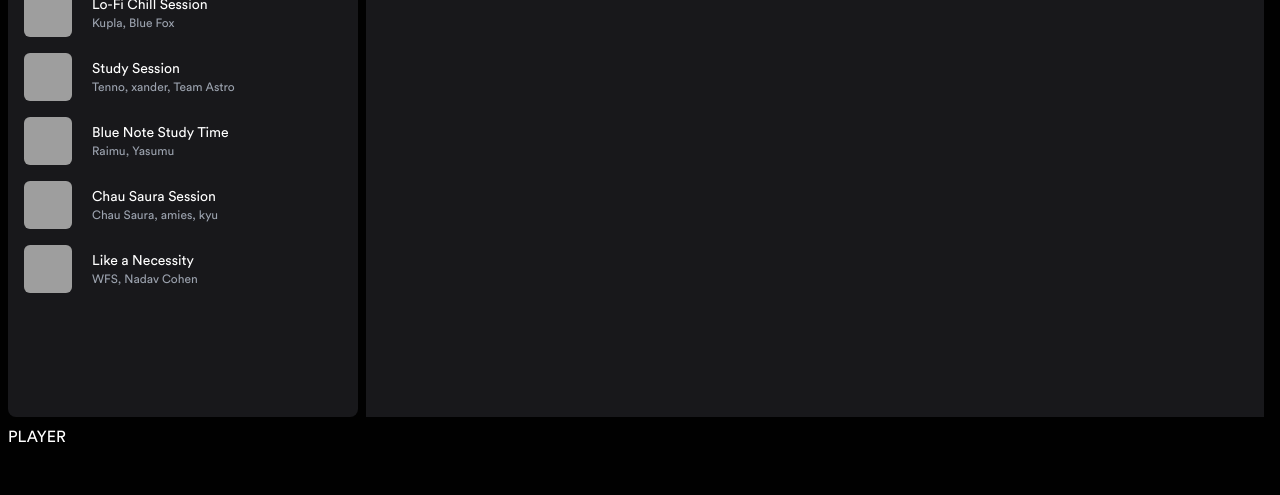
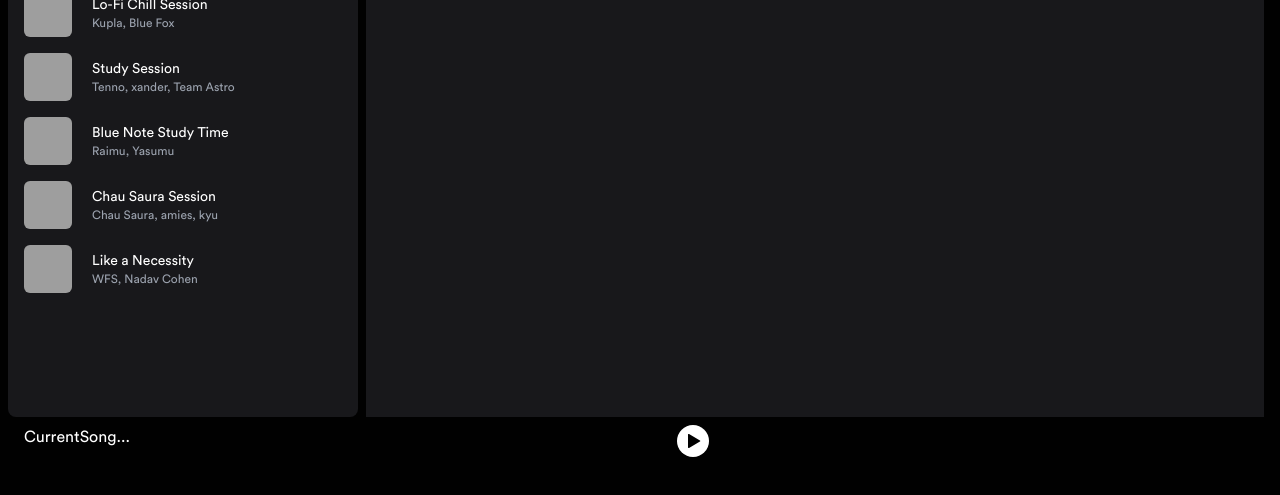
Before and after one commit to JowiiProgrammer/spotify-clone, an Astro site: page /playlist/1 in a window 1280 px wide. Shown: the part 267-762 px from the top of the page. Built offline with nearby package versions, Linux system fonts and the light colour scheme; Astro itself is replaced by a stand-in of ours; grey boxes are pictures that could not be loaded.

Commit message:
Add React & Base de construcción del Player

```diff
--- a/astro.config.mjs
+++ b/astro.config.mjs
@@ -1,10 +1,11 @@
 import { defineConfig } from 'astro/config';
 import tailwind from "@astrojs/tailwind";
+import svelte from "@astrojs/svelte";
 
-import svelte from "@astrojs/svelte";
+import react from "@astrojs/react";
 
 // https://astro.build/config
 export default defineConfig({
-  integrations: [tailwind(), svelte()],
+  integrations: [tailwind(), svelte(), react()],
   output: 'server'
 });
--- a/package.json
+++ b/package.json
@@ -11,9 +11,14 @@
   },
   "dependencies": {
     "@astrojs/check": "^0.4.1",
+    "@astrojs/react": "^3.0.9",
     "@astrojs/svelte": "^5.0.3",
     "@astrojs/tailwind": "^5.1.0",
+    "@types/react": "^18.2.48",
+    "@types/react-dom": "^18.2.18",
     "astro": "^4.2.1",
+    "react": "^18.2.0",
+    "react-dom": "^18.2.0",
     "svelte": "^4.2.9",
     "tailwindcss": "^3.4.1",
     "typescript": "^5.3.3"
--- /dev/null
+++ b/src/components/Player.jsx
@@ -0,0 +1,61 @@
+import { useEffect, useRef } from 'react'
+import { useState } from 'react'
+
+export const Pause = ({ className }) => (
+    <svg className={className} role="img" height="16" width="16" aria-hidden="true" viewBox="0 0 16 16"><path d="M2.7 1a.7.7 0 0 0-.7.7v12.6a.7.7 0 0 0 .7.7h2.6a.7.7 0 0 0 .7-.7V1.7a.7.7 0 0 0-.7-.7H2.7zm8 0a.7.7 0 0 0-.7.7v12.6a.7.7 0 0 0 .7.7h2.6a.7.7 0 0 0 .7-.7V1.7a.7.7 0 0 0-.7-.7h-2.6z"></path></svg>
+)
+export const Play = ({ className }) => (
+    <svg className={className} role="img" height="16" width="16" aria-hidden="true" viewBox="0 0 16 16"><path d="M3 1.713a.7.7 0 0 1 1.05-.607l10.89 6.288a.7.7 0 0 1 0 1.212L4.05 14.894A.7.7 0 0 1 3 14.288V1.713z"></path></svg>
+)
+export const VolumeSilence = () => (
+    <svg fill="currentColor" role="presentation" height="16" width="16" aria-hidden="true" aria-label="Volumen apagado" viewBox="0 0 16 16" ><path d="M13.86 5.47a.75.75 0 0 0-1.061 0l-1.47 1.47-1.47-1.47A.75.75 0 0 0 8.8 6.53L10.269 8l-1.47 1.47a.75.75 0 1 0 1.06 1.06l1.47-1.47 1.47 1.47a.75.75 0 0 0 1.06-1.06L12.39 8l1.47-1.47a.75.75 0 0 0 0-1.06z"></path><path d="M10.116 1.5A.75.75 0 0 0 8.991.85l-6.925 4a3.642 3.642 0 0 0-1.33 4.967 3.639 3.639 0 0 0 1.33 1.332l6.925 4a.75.75 0 0 0 1.125-.649v-1.906a4.73 4.73 0 0 1-1.5-.694v1.3L2.817 9.852a2.141 2.141 0 0 1-.781-2.92c.187-.324.456-.594.78-.782l5.8-3.35v1.3c.45-.313.956-.55 1.5-.694V1.5z"></path></svg>
+)
+export const Volume = () => (
+    <svg fill="currentColor" role="presentation" height="16" width="16" aria-hidden="true" aria-label="Volumen alto" id="volume-icon" viewBox="0 0 16 16"><path d="M9.741.85a.75.75 0 0 1 .375.65v13a.75.75 0 0 1-1.125.65l-6.925-4a3.642 3.642 0 0 1-1.33-4.967 3.639 3.639 0 0 1 1.33-1.332l6.925-4a.75.75 0 0 1 .75 0zm-6.924 5.3a2.139 2.139 0 0 0 0 3.7l5.8 3.35V2.8l-5.8 3.35zm8.683 4.29V5.56a2.75 2.75 0 0 1 0 4.88z"></path><path d="M11.5 13.614a5.752 5.752 0 0 0 0-11.228v1.55a4.252 4.252 0 0 1 0 8.127v1.55z"></path></svg>
+)
+
+export function Player() {
+    const [isPlaying, setIsPlaying] = useState(false)
+    const [CurrentSong, setCurrentSong] = useState(null)
+    const audioRef = useRef()
+
+    useEffect(() => {
+        audioRef.current.src = `/music/1/01.mp3`
+    }, [])
+
+    const handleClick = () => {
+        if (isPlaying) {
+            audioRef.current.pause()
+        } else {
+            audioRef.current.play()
+            audioRef.current.volume = 0.1
+        }
+
+        setIsPlaying(!isPlaying)
+    }
+
+    return (
+    <div className="flex flex-row justify-between w-full px-4 z-50">
+        <div>
+            CurrentSong...
+        </div>
+
+        <div className='grid place-content-center gap-4 flex-1'>
+            <div className='flex justify-center'>
+                <button
+                    className='bg-white rounded-full p-2'
+                    onClick={handleClick}
+                >
+                    {isPlaying ? <Pause /> : <Play />}
+                </button>
+            </div>
+        </div>
+
+        <div className='grid place-content-center'>
+
+        </div>
+
+        <audio ref={audioRef} />
+    </div>
+    )
+}
--- a/src/layouts/Layout.astro
+++ b/src/layouts/Layout.astro
@@ -1,4 +1,5 @@
 ---
+import { Player } from '@/components/Player';
 import AsideMenu from '../components/AsideMenu.astro'
 import { ViewTransitions } from 'astro:transitions';
 interface Props {
@@ -32,7 +33,9 @@ const { title } = Astro.props;
 			</main>
 
 
-			<footer class="[grid-area:player] min-h-[100px]">PLAYER</footer>
+			<footer class="[grid-area:player] min-h-[100px]">
+				<Player client:load transition:name ="media-player" transition:persist />
+			</footer>
 		</div>
 	</body>
 </html>
```
Also changed, not shown: tsconfig.json (+5 -3 lines), pnpm-lock.yaml.
